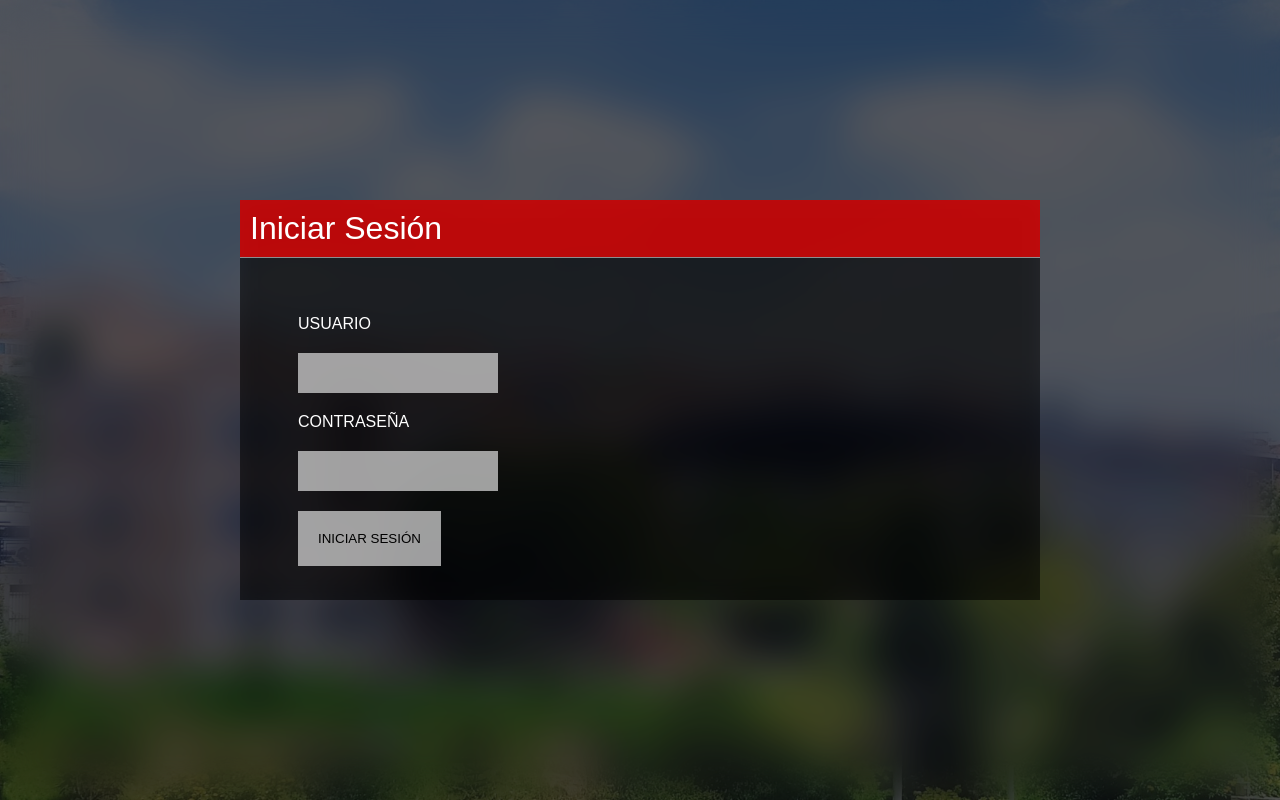
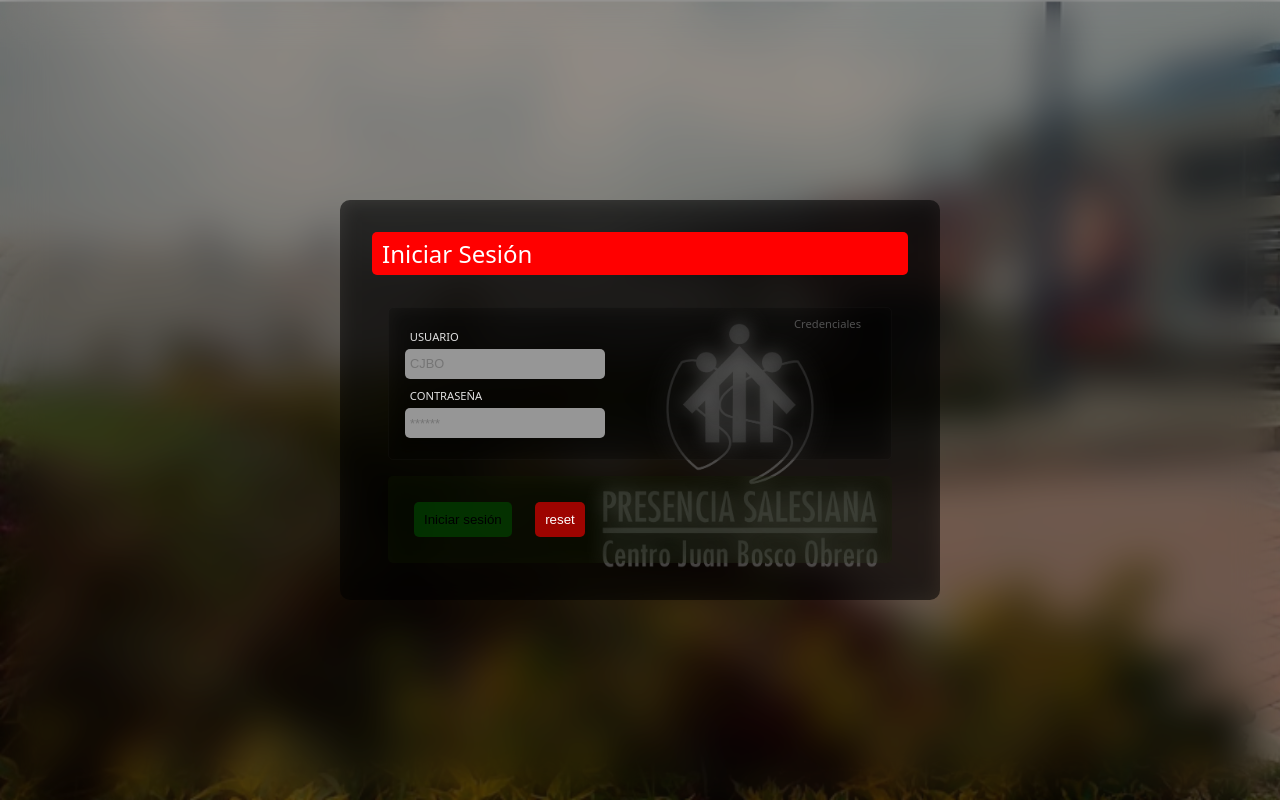
Before and after one commit to TECNIMUX-DEV/network-cjbo, a plain HTML site: page index.html in a window 1280 px wide. Drawn offline with Linux system fonts and the light colour scheme.

Commit message:
Add styles Form

```diff
--- a/index.html
+++ b/index.html
@@ -11,25 +11,31 @@
 <div class="filter"></div>
 <div class="container-login">
 
+    <form>
+        <h2>Iniciar Sesión</h2>
+        <img src="/img/logo-CJBO.png" alt="Logo">
         <div class="login">
-                    <h2>Iniciar Sesión</h2>
-    <form id="login">
+            <fieldset>
+                <legend>Credenciales</legend>
             <label for="username">USUARIO</label>
-        <input type="text" id="username" name="username" required>
-        <br/>
+            <input type="text" id="username" name="username" placeholder="CJBO" required>
             <label for="password">CONTRASEÑA</label>
-        <input type="password" id="password" name="password" required>
-        <br/>
-        <button type="submit" id="ingresar">INICIAR SESIÓN</button>
+            <input type="password" id="password" name="password" placeholder="******" required>
+        </fieldset>
+        <fieldset class="container-loggeo">
+        <div class="loggeo">
+            <button type="submit" id="ingresar">Iniciar sesión</button>
+            <button type="reset" id="reset">reset</button>
+        </div>
+        </fieldset>
+        </div>
     </form>
     <div class="container-loading-animation">
-
         <div class="message">
             <div class="loading-animation" id="loadingAnimation"></div>
         </div>
         <p id="inside"></p>
         <p id="outside"></p>
-        </div>
     </div>
 </div>
     <!-- <div id="content-unlock">
--- a/styles.css
+++ b/styles.css
@@ -9,79 +9,128 @@
         margin: 0 auto;
         font-family: sans-serif;
         font-weight: 500;
-        overflow: hidden;
-        background-image: url(/img/CJBO-bg-00.jpg);
+        background-image: url(/img/home-CJBO.png);
         background-repeat: no-repeat;
         background-size: cover;
+        backdrop-filter: blur(20px);
+        font-family: system-ui, -apple-system, BlinkMacSystemFont, 'Segoe UI', Roboto, Oxygen, Ubuntu, Cantarell, 'Open Sans', 'Helvetica Neue', sans-serif;
     }
     label {
         display: block;
-        color: #fff;
-        margin: 10px;
+        font-size: .7rem;
+        color: #e0e0e0;
+        margin: .3rem;
     }
     input {
-        height: 40px;
+        height: 30px;
         width: 200px;
-        background-color: #ccccccc5;
+        background-color: #969696;
         border-style: none;
         outline: none;
         color: #000;
         padding: 5px;
         font-size: 0.8rem;
-        margin: 10px;
+        margin: 0 0 5px 0;
+        border-radius: 5px;
     }
-    input:focus {
-        box-shadow: 0 0 5px  #000;
+    input:hover {
+        opacity: 0.8;
     }
     button {
         border: none;
-        background-color: #ccccccc5;
-        color: #000;
+        background-color: rgba(0, 75, 0, 0.6);
         margin: 10px;
-        padding: 20px;
+        padding: 10px;
+        border-radius: 5px;
+        transition: all 0.2s ease;
+
+        &:hover {
+            opacity: 0.8;
+        }
+
+        &:active {
+            opacity: 0.8;
+            transform: scale(0.9);
+        }
     }
-    button:hover {
-        opacity: 0.8;
+    button[type="reset"] {
+        background-color: rgba(255, 0, 0, 0.6);
+        color: #fff;
     }
-    button:active {
-        transform: scale(0.9);
-        transition:  0.2s ease;
-            }
-
     .filter {
         z-index: -1;
         position: absolute;
         height: 100vh;
         width: 100vw;
-        background-color: #00000086;
+        background-color: #00000062;
     }
 
     form {
     background-color: transparent;
-    padding: 3rem;
+    padding: 2rem;
+    height: 400px;
+    width: 600px;
+    background-color: rgb(0, 0, 0, 0.5);
+    backdrop-filter: blur(10px);
+    border-radius: 10px;
+
+    & img {
+        z-index: -1;
+        position: absolute;
+        height: auto;
+        width: 400px;
+        bottom: 0;
+        right: 0;
+        filter: contrast(0);
+        opacity: 0.5;
+
+    }
+}
+fieldset {
+    display: flex;
+    justify-content: center;
+    align-items: start;
+    flex-direction: column;
+    font-size: .8rem;
+    font-weight: 200;
+    padding: 1rem;
+    backdrop-filter: blur(10px);
+    border: 1px solid #9797970a;
+    border-radius: 5px;
+    margin-top: 1rem;
+}
+legend {
+    position: absolute;
+    top: 0;
+    right: 30px;
+    padding-top: .5rem;
+    font-size: .7rem;
+    color: #505050;
+}
+.container-loggeo {
+    border:none;
+    background-color: rgba(64, 128, 5, 0.06);
+    border-radius: 5px;
+}
+.login {
+    padding: 1rem;
 }
 .container-login {
-    height: 100%;
+    position: relative;
+    height: 100vh;
     display: flex;
     justify-content: center;
     align-items: center;
-    flex-wrap: wrap;
-    background-color: rgba(7, 7, 7, 0.24);
-        backdrop-filter: blur(20px);
-}
-.login {
-    height: 400px;
-    width: 800px;
-    background-color: rgb(0, 0, 0, 0.5);
-    backdrop-filter: blur(10px);
-}
-.login h2 {
-    background-color: rgba(255, 0, 0, 0.7);
-    box-shadow:  0 0.5px  0  #fff;
-    font-size: 2rem;
+    margin: 0 auto;
+
+    & h2 {
+    background-color: rgb(255, 0, 0);
+    font-size: 1.5rem;
     font-weight: 200;
     color: #fff;
-    padding: 10px;
+    padding: 5px 10px;
+    border-radius: 5px;
+    }
 }
 #outside {
     display: none;
```
Also changed, not shown: css/networks.css (+26 -15 lines), html/sffgfhjkllñlkjlkhkjjrwrwew.html (+3 -2 lines), img/home-CJBO.png (added). Lines whose indentation alone changed are shown as unchanged.
